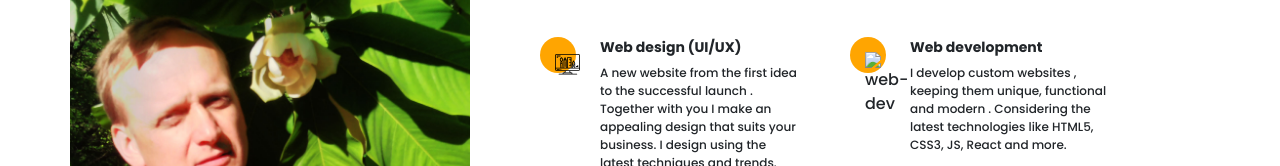
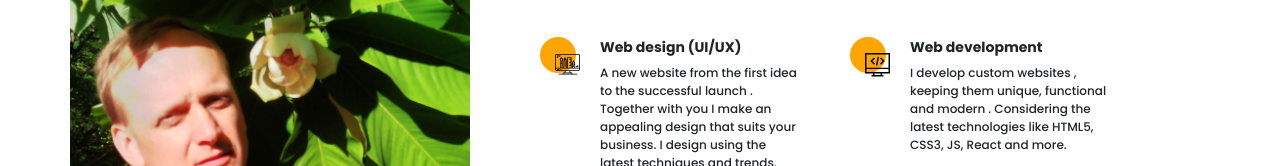
Before and after one commit to fvo69kiev/fvo69kiev.github.io, a plain HTML site: page index.html in a window 1280 px wide. Shown: the part 1168-1334 px from the top of the page. Drawn offline with Linux system fonts and the light colour scheme.

Commit message:
Update index.html

```diff
--- a/index.html
+++ b/index.html
@@ -143,7 +143,7 @@
                 </div>
                 <div class="about__skills-item">
                     <div class="about__skills-circle">
-                        <img src="icons/about_me/web_development.svg" alt="web-dev">
+                        <img src="icons/about_me/web_dev.svg" alt="web-dev">
                     </div>
                     <div>
                         <div class="title title_fz14">Web development</div>
```
